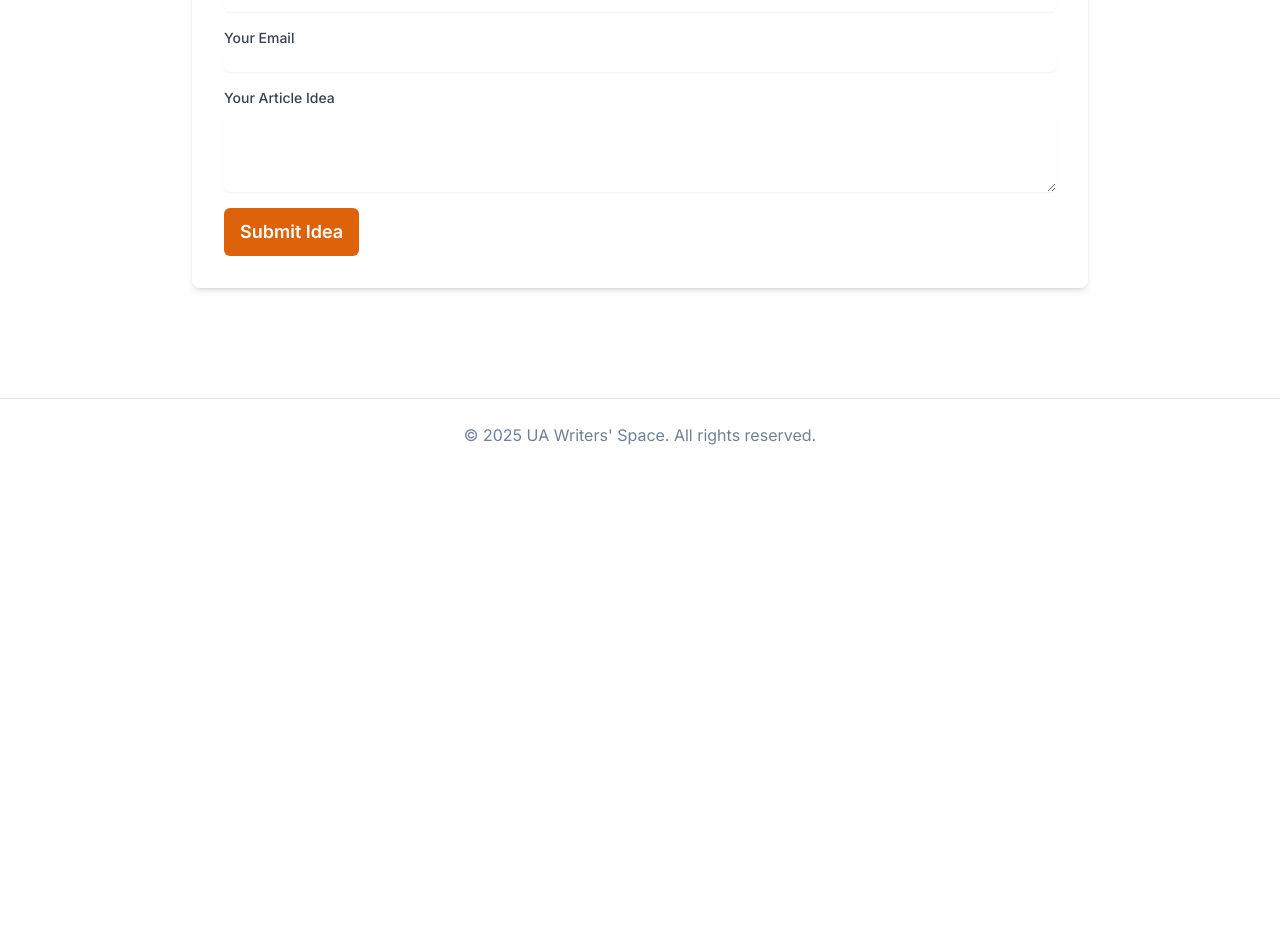
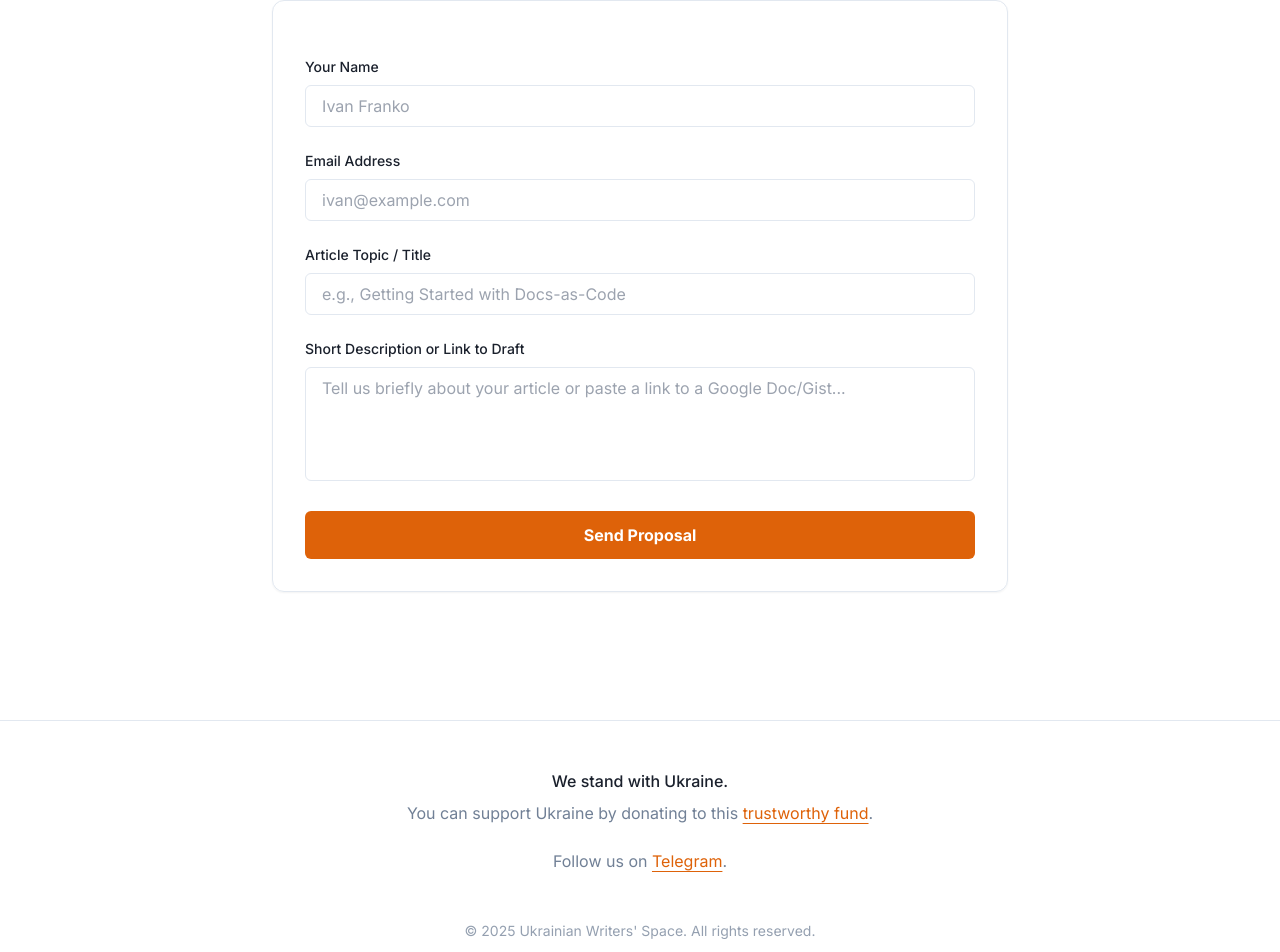
Before and after one commit to ivancheban/ua-writers-nextjs, a Next.js app: page /en/contribute in a window 1280 px wide. Shown: the part 329-1281 px from the top of the page. Before the commit the page ends 800 px from the top, so only its background shows below. Built offline with nearby package versions, Linux system fonts and the light colour scheme.

Commit message:
added the Contribute form

```diff
--- a/app/[lang]/about/page.tsx
+++ b/app/[lang]/about/page.tsx
@@ -1,29 +1,66 @@
-export default function AboutUs() {
+import Image from 'next/image';
+import { Metadata } from 'next';
+
+export const metadata: Metadata = {
+  title: 'About Us | UA Writers\' Space',
+  description: 'Meet the team behind UA Writers\' Space and learn about our mission.',
+};
+
+export default function About({ params: { lang } }: { params: { lang: string } }) {
   return (
-    <section className="bg-card p-6 sm:p-8 rounded-lg shadow-md">
-      <h1 className="text-4xl font-extrabold mb-6 border-b pb-4 text-primary">About Us</h1>
-      <div className="prose prose-lg max-w-none space-y-4">
+    <section className="max-w-3xl mx-auto py-12 px-4">
+      <h1 className="text-4xl font-extrabold mb-8 text-text-primary">About us</h1>
+
+      <div className="prose prose-lg max-w-none text-text-secondary space-y-6">
+        <p className="text-xl font-medium text-text-primary">
+          Meet our new platform for technical writers, UX writers, content writers, copywriters, and all other kinds of writers who are eager to share their ideas and expertise in the form of a blog article.
+        </p>
+
+        <p>Dear writers,</p>
+
         <p>
-          Welcome to the Ukrainian Writers' Space!
+          We&apos;ve been nursing the idea of a platform where we could exchange our expertise and advice on different subjects relating to writing for a long time. Finally, the idea has shaped itself into a blog. This blog allows you to publish and edit your posts, read what others write, and add comments or reactions.
         </p>
+
         <p>
-          This is a community-driven platform for Ukrainian technical writers, UX writers, content writers,
-          copywriters, and all other wordsmiths in the tech industry to share their expertise, learn from
-          each other, and grow together.
+          You know that we have been talking to each other on Telegram channels for technical writers and UX writers of Ukraine. Those channels are a good place for communication in real time. This blog is for writing! Yes, we&apos;re excited to announce that now you have a space, Ukrainian Writer&apos;s Space, where you can actually show your writing and share your ideas.
         </p>
-        <p>
-          Our mission is to create a vibrant and supportive environment where Ukrainian talent can shine.
-          Whether you want to share an article, ask a question, or connect with peers, you're in the right place.
-        </p>
-        <h2 className="text-2xl font-bold">What You Can Do</h2>
-        <ul>
-          <li><strong>Read & Learn:</strong> Explore insightful articles from writers in the community.</li>
-          <li><strong>Share Your Voice:</strong> Become a contributor and publish your own tutorials and insights.</li>
-          <li><strong>Connect:</strong> Join the conversation and become part of a growing professional network.</li>
-        </ul>
-        <p>
-          Let's write together!
-        </p>
+
+        <div className="font-semibold text-text-primary pt-6 border-t border-border-color mt-8">
+          <p className="mb-1">Sincerely,</p>
+          <p>Yaroslava Kachan and Ivan Cheban</p>
+          <p className="font-normal text-text-secondary text-sm">Maintainers of Ukrainian Writers&apos; Space</p>
+        </div>
+      </div>
+
+      <div className="mt-16 grid grid-cols-1 md:grid-cols-2 gap-8">
+        {/* Ivan Cheban */}
+        <div className="flex flex-col items-center text-center bg-gray-50 p-6 rounded-xl border border-border-color shadow-sm hover:shadow-md transition-shadow">
+          <div className="relative w-32 h-32 mb-4">
+            <Image
+              src="/images/ivan-cheban.jpg"
+              alt="Ivan Cheban"
+              fill
+              className="object-cover rounded-full border-4 border-white shadow-md"
+            />
+          </div>
+          <h3 className="text-xl font-bold text-text-primary">Ivan Cheban</h3>
+          <p className="text-sm text-text-secondary">Maintainer of Ukrainian Writers&apos; Space</p>
+        </div>
+
+        {/* Yaroslava Kachan */}
+        <div className="flex flex-col items-center text-center bg-gray-50 p-6 rounded-xl border border-border-color shadow-sm hover:shadow-md transition-shadow">
+          <div className="relative w-32 h-32 mb-4">
+            <Image
+              src="/images/yaroslava-kachan.jpg"
+              alt="Yaroslava Kachan"
+              fill
+              className="object-cover rounded-full border-4 border-white shadow-md"
+            />
+          </div>
+          <h3 className="text-xl font-bold text-text-primary">Yaroslava Kachan</h3>
+          <p className="text-sm text-text-secondary">Maintainer of Ukrainian Writers&apos; Space</p>
+        </div>
       </div>
     </section>
   );
--- a/app/[lang]/contribute/page.tsx
+++ b/app/[lang]/contribute/page.tsx
@@ -1,33 +1,134 @@
+'use client';
+
+import { useState } from 'react';
+
 export default function Contribute() {
+  const [status, setStatus] = useState<string | null>(null);
+
+  const handleSubmit = async (e: React.FormEvent<HTMLFormElement>) => {
+    e.preventDefault();
+    const form = e.currentTarget;
+    const formData = new FormData(form);
+
+    try {
+      await fetch('/', {
+        method: 'POST',
+        headers: { 'Content-Type': 'application/x-www-form-urlencoded' },
+        body: new URLSearchParams(formData as any).toString(),
+      });
+      setStatus('success');
+      form.reset();
+    } catch (error) {
+      setStatus('error');
+    }
+  };
+
   return (
-    <section className="bg-card p-6 sm:p-8 rounded-lg shadow-md">
-      <h1 className="text-4xl font-extrabold mb-6 border-b pb-4 text-primary">Contribute an Article</h1>
-      <div className="prose prose-lg max-w-none space-y-6">
+    <section className="max-w-3xl mx-auto py-12 px-4">
+      <h1 className="text-4xl font-extrabold mb-8 text-text-primary border-b border-border-color pb-4">
+        Contribute
+      </h1>
+
+      <div className="prose prose-lg max-w-none text-text-secondary mb-8">
         <p>
-          We are always looking for new voices to share their expertise with the community. If you have an idea for an article, a tutorial, or a case study, we would love to hear from you!
+          We accept original articles on technical writing, UX writing, API documentation, and related tools.
+          Share your expertise with the Ukrainian community!
         </p>
+      </div>
 
-        <form name="contact" method="POST" data-netlify="true" className="space-y-4">
-          <input type="hidden" name="form-name" value="contact" />
+      <div className="bg-card p-8 rounded-xl shadow-sm border border-border-color">
+        {status === 'success' ? (
+          <div className="bg-green-100 border border-green-400 text-green-700 px-4 py-3 rounded relative" role="alert">
+            <strong className="font-bold">Thank you! </strong>
+            <span className="block sm:inline">We have received your submission and will be in touch shortly.</span>
+          </div>
+        ) : (
+          <form
+            name="contribute"
+            method="POST"
+            data-netlify="true"
+            netlify-honeypot="bot-field"
+            onSubmit={handleSubmit}
+            className="space-y-6"
+          >
+            {/* Hidden fields for Netlify Forms */}
+            <input type="hidden" name="form-name" value="contribute" />
+            <div className="hidden">
+              <label>
+                Don’t fill this out if you're human: <input name="bot-field" />
+              </label>
+            </div>
+
             <div>
-            <label htmlFor="name" className="block text-sm font-medium text-gray-700">Your Name</label>
-            <input type="text" name="name" id="name" className="mt-1 block w-full rounded-md border-gray-300 shadow-sm focus:border-primary focus:ring-primary sm:text-sm" />
+              <label htmlFor="name" className="block text-sm font-medium text-text-primary mb-2">
+                Your Name
+              </label>
+              <input
+                type="text"
+                name="name"
+                id="name"
+                required
+                className="w-full px-4 py-2 rounded-md border border-border-color bg-background text-text-primary focus:ring-2 focus:ring-primary focus:border-transparent outline-none transition-all"
+                placeholder="Ivan Franko"
+              />
             </div>
+
             <div>
-            <label htmlFor="email" className="block text-sm font-medium text-gray-700">Your Email</label>
-            <input type="email" name="email" id="email" className="mt-1 block w-full rounded-md border-gray-300 shadow-sm focus:border-primary focus:ring-primary sm:text-sm" />
+              <label htmlFor="email" className="block text-sm font-medium text-text-primary mb-2">
+                Email Address
+              </label>
+              <input
+                type="email"
+                name="email"
+                id="email"
+                required
+                className="w-full px-4 py-2 rounded-md border border-border-color bg-background text-text-primary focus:ring-2 focus:ring-primary focus:border-transparent outline-none transition-all"
+                placeholder="ivan@example.com"
+              />
             </div>
+
             <div>
-            <label htmlFor="idea" className="block text-sm font-medium text-gray-700">Your Article Idea</label>
-            <textarea name="idea" id="idea" rows={4} className="mt-1 block w-full rounded-md border-gray-300 shadow-sm focus:border-primary focus:ring-primary sm:text-sm"></textarea>
+              <label htmlFor="topic" className="block text-sm font-medium text-text-primary mb-2">
+                Article Topic / Title
+              </label>
+              <input
+                type="text"
+                name="topic"
+                id="topic"
+                required
+                className="w-full px-4 py-2 rounded-md border border-border-color bg-background text-text-primary focus:ring-2 focus:ring-primary focus:border-transparent outline-none transition-all"
+                placeholder="e.g., Getting Started with Docs-as-Code"
+              />
             </div>
+
             <div>
-            <button type="submit" className="bg-primary text-white px-4 py-2 rounded-md hover:opacity-90 transition-opacity font-semibold">
-              Submit Idea
+              <label htmlFor="message" className="block text-sm font-medium text-text-primary mb-2">
+                Short Description or Link to Draft
+              </label>
+              <textarea
+                name="message"
+                id="message"
+                rows={4}
+                required
+                className="w-full px-4 py-2 rounded-md border border-border-color bg-background text-text-primary focus:ring-2 focus:ring-primary focus:border-transparent outline-none transition-all resize-none"
+                placeholder="Tell us briefly about your article or paste a link to a Google Doc/Gist..."
+              ></textarea>
+            </div>
+
+            <button
+              type="submit"
+              className="w-full bg-primary hover:bg-primary-dark text-white font-bold py-3 px-6 rounded-md transition-colors duration-200"
+            >
+              Send Proposal
             </button>
-          </div>
+
+            {status === 'error' && (
+              <p className="text-red-600 text-sm mt-2">
+                Something went wrong. Please try again later.
+              </p>
+            )}
           </form>
-
+        )}
       </div>
     </section>
   );
--- a/app/components/Footer.tsx
+++ b/app/components/Footer.tsx
@@ -1,11 +1,55 @@
+import Link from 'next/link';
+
 const Footer = () => {
-    return (
-      <footer className="border-t border-border mt-12">
-        <div className="container mx-auto px-4 sm:px-6 lg:px-8 py-6 text-center text-text-secondary">
-          <p>&copy; {new Date().getFullYear()} UA Writers' Space. All rights reserved.</p>
+  const currentYear = new Date().getFullYear();
+
+  return (
+    <footer className="bg-card border-t border-border-color mt-12 py-12">
+      <div className="max-w-7xl mx-auto px-4 sm:px-6 lg:px-8 text-center">
+        <div className="space-y-6">
+
+          {/* Support Ukraine Section */}
+          <div className="space-y-2">
+            <p className="text-text-primary font-medium">
+              We stand with Ukraine.
+            </p>
+            <p className="text-text-secondary">
+              You can support Ukraine by donating to this{' '}
+              <a
+                href="https://savelife.in.ua/en/"
+                target="_blank"
+                rel="noreferrer noopener"
+                className="text-primary hover:text-primary-dark underline underline-offset-4 decoration-1 transition-colors"
+              >
+                trustworthy fund
+              </a>.
+            </p>
+          </div>
+
+          {/* Social Links */}
+          <div>
+            <p className="text-text-secondary">
+              Follow us on{' '}
+              <a
+                href="https://t.me/+VpNHhFrInNOeWkDD"
+                target="_blank"
+                rel="noreferrer noopener"
+                className="text-primary hover:text-primary-dark underline underline-offset-4 decoration-1 transition-colors"
+              >
+                Telegram
+              </a>.
+            </p>
+          </div>
+
+          {/* Copyright */}
+          <div className="pt-6 text-sm text-text-secondary opacity-75">
+            <p>© {currentYear} Ukrainian Writers&apos; Space. All rights reserved.</p>
+          </div>
+
         </div>
-      </footer>
-    );
-  };
+      </div>
+    </footer>
+  );
+};
 
-  export default Footer;
+export default Footer;
```
Lines whose indentation alone changed are shown as unchanged.
